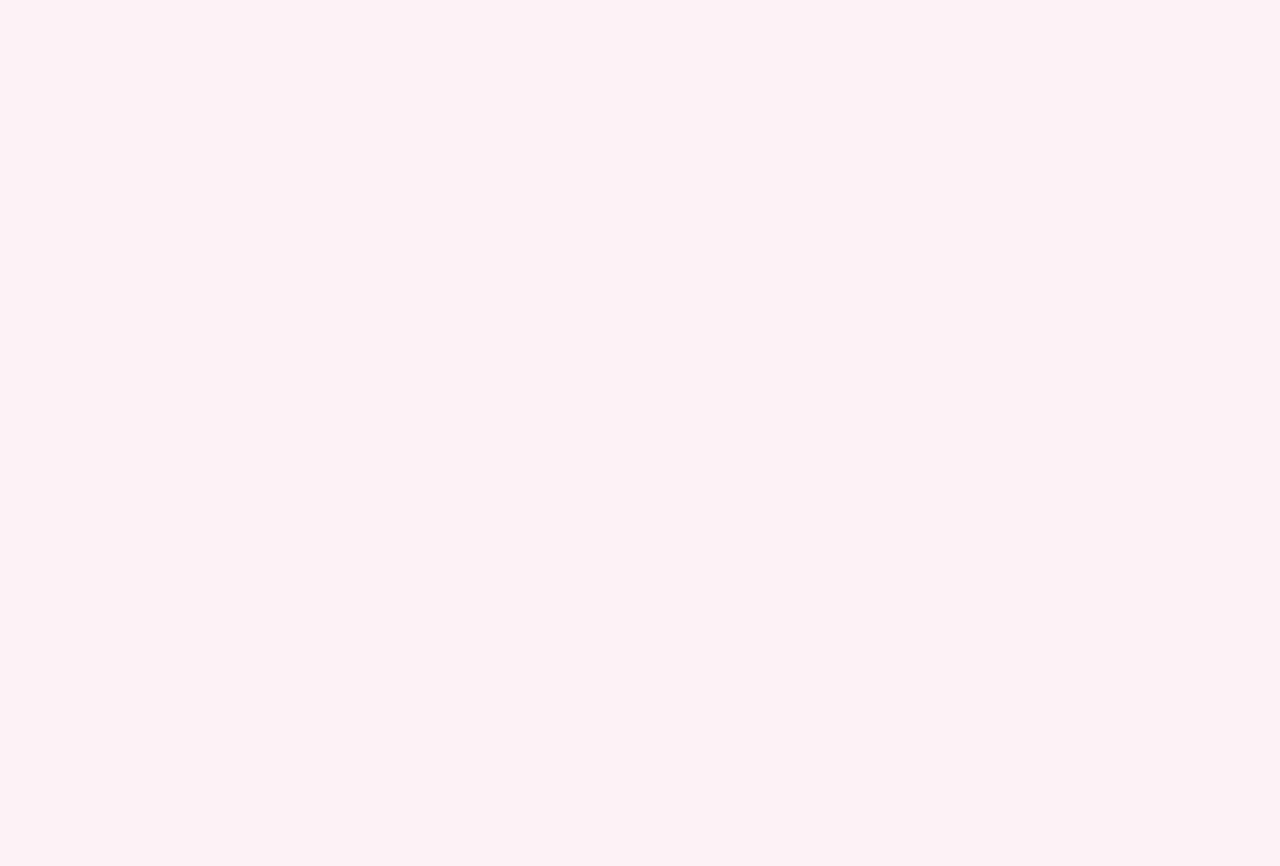
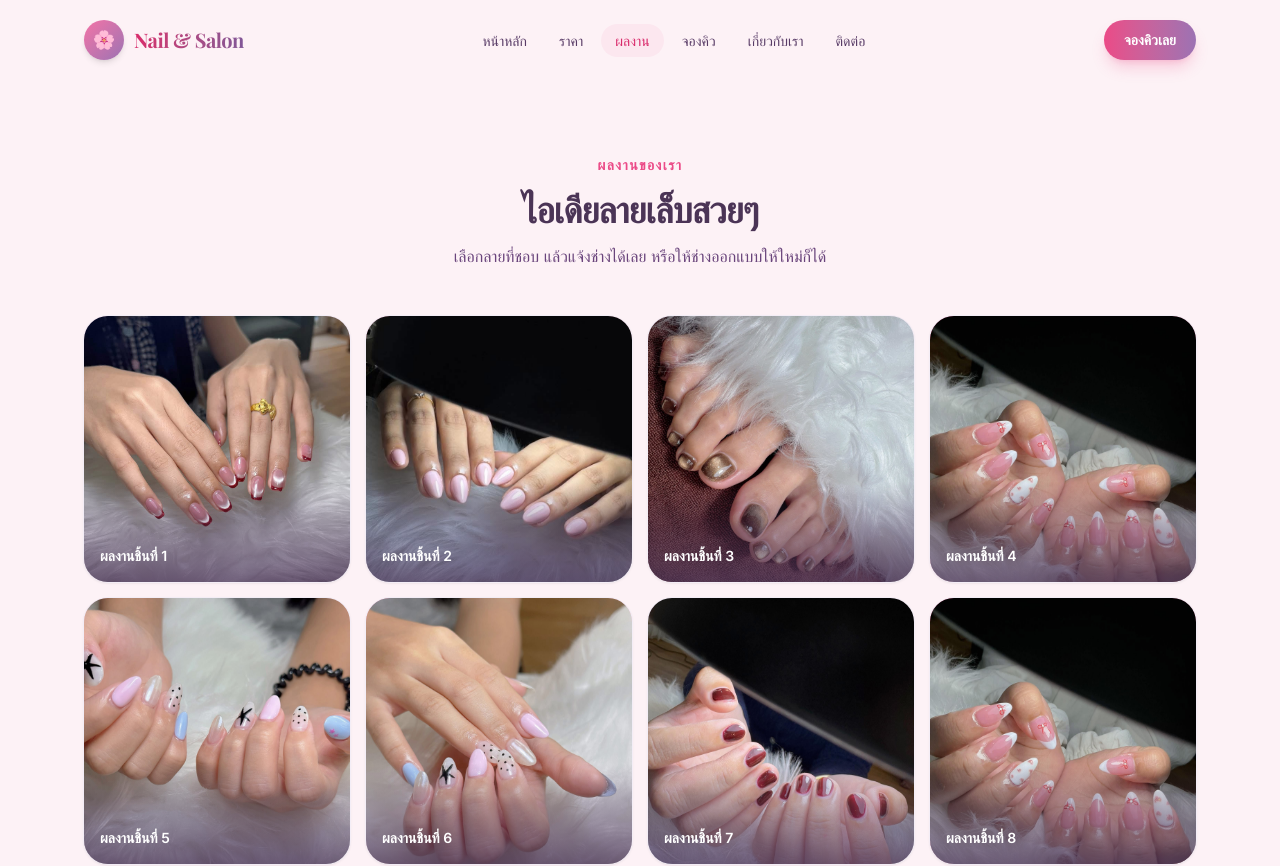
Before and after one commit to peemalanong945-cloud/nail-salonyala, a React (Vite) app: page /works in a window 1280 px wide. Before the commit this address had no page. Shown: the top 866 px of the page. Before the commit the page ends 800 px from the top, so only its background shows below. Built offline with nearby package versions, Linux system fonts and the light colour scheme.

Commit message:
Homepage gallery preview (4 photos) + full /works page with all 66

```diff
--- a/src/App.jsx
+++ b/src/App.jsx
@@ -12,6 +12,7 @@ import FloatingBookButton from "./components/FloatingBookButton";
 import Admin from "./pages/Admin";
 import BookingPage from "./pages/BookingPage";
 import PriceListPage from "./pages/PriceListPage";
+import WorksPage from "./pages/WorksPage";
 
 function HomePage() {
   const location = useLocation();
@@ -33,7 +34,7 @@ function HomePage() {
         <Hero />
         <HowItWorks />
         <About />
-        <Gallery />
+        <Gallery preview />
         <CtaBanner />
         <Contact />
       </main>
@@ -50,6 +51,7 @@ function App() {
         <Route path="/" element={<HomePage />} />
         <Route path="/booking" element={<BookingPage />} />
         <Route path="/price" element={<PriceListPage />} />
+        <Route path="/works" element={<WorksPage />} />
         <Route path="/admin" element={<Admin />} />
       </Routes>
     </BrowserRouter>
--- a/src/components/Footer.jsx
+++ b/src/components/Footer.jsx
@@ -3,6 +3,7 @@ import { useLocation, useNavigate } from "react-router-dom";
 const quickLinks = [
   { href: "/", label: "หน้าหลัก" },
   { href: "/price", label: "ราคา" },
+  { href: "/works", label: "ผลงาน" },
   { href: "/booking", label: "จองคิว" },
   { href: "/#about", label: "เกี่ยวกับเรา" },
   { href: "/#contact", label: "ติดต่อ" },
--- a/src/components/Gallery.jsx
+++ b/src/components/Gallery.jsx
@@ -1,18 +1,29 @@
 import { useEffect, useState } from "react";
+import { Link, useNavigate } from "react-router-dom";
 import { gallery } from "../data";
 import SectionHeading from "./SectionHeading";
 
-export default function Gallery() {
+export default function Gallery({ preview = false, limit = 4 }) {
+  const navigate = useNavigate();
+  const items = preview ? gallery.slice(0, limit) : gallery;
   const [openIndex, setOpenIndex] = useState(null);
+
+  const open = (i) => {
+    if (preview) {
+      navigate("/works");
+      return;
+    }
+    setOpenIndex(i);
+  };
 
   useEffect(() => {
     if (openIndex === null) return;
     const onKey = (e) => {
       if (e.key === "Escape") setOpenIndex(null);
       if (e.key === "ArrowRight")
-        setOpenIndex((i) => (i + 1) % gallery.length);
+        setOpenIndex((i) => (i + 1) % items.length);
       if (e.key === "ArrowLeft")
-        setOpenIndex((i) => (i - 1 + gallery.length) % gallery.length);
+        setOpenIndex((i) => (i - 1 + items.length) % items.length);
     };
     window.addEventListener("keydown", onKey);
     document.body.style.overflow = "hidden";
@@ -20,34 +31,58 @@ export default function Gallery() {
       window.removeEventListener("keydown", onKey);
       document.body.style.overflow = "";
     };
-  }, [openIndex]);
+  }, [openIndex, items.length]);
 
   return (
-    <section id="gallery" className="pb-20 lg:pb-28">
+    <section
+      id="gallery"
+      className={
+        preview
+          ? "pb-6 pt-4 lg:pb-10"
+          : "pb-20 pt-10 lg:pb-28 lg:pt-14"
+      }
+    >
       <div className="mx-auto max-w-6xl px-5">
         <SectionHeading
           eyebrow="ผลงานของเรา"
-          title="ไอเดียลายเล็บสวยๆ"
-          sub="เลือกลายที่ชอบ แล้วแจ้งช่างได้เลย หรือให้ช่างออกแบบให้ใหม่ก็ได้"
+          title={preview ? "ผลงานบางส่วน" : "ไอเดียลายเล็บสวยๆ"}
+          sub={
+            preview
+              ? undefined
+              : "เลือกลายที่ชอบ แล้วแจ้งช่างได้เลย หรือให้ช่างออกแบบให้ใหม่ก็ได้"
+          }
         />
 
-        <div className="mt-14 grid grid-cols-2 gap-4 sm:grid-cols-3 lg:grid-cols-4">
-          {gallery.map((item, i) => (
-            <GalleryCard key={item.id} item={item} index={i} onOpen={() => setOpenIndex(i)} />
+        <div className="mt-12 grid grid-cols-2 gap-4 sm:grid-cols-3 lg:grid-cols-4">
+          {items.map((item, i) => (
+            <GalleryCard key={item.id} item={item} index={i} onOpen={() => open(i)} />
           ))}
         </div>
 
-        <p className="mt-10 text-center text-sm text-plum-600">
-          ผลงานจริงจากร้าน · แตะรูปเพื่อดูภาพใหญ่
-        </p>
+        {preview && (
+          <div className="mt-8 text-center">
+            <Link
+              to="/works"
+              className="inline-flex items-center gap-2 rounded-full bg-plum-800 px-7 py-3 text-sm font-semibold text-white shadow-lg transition hover:scale-105 hover:bg-plum-900"
+            >
+              ดูผลงานทั้งหมด ({gallery.length} รูป) →
+            </Link>
+          </div>
+        )}
 
-        {openIndex !== null && (
+        {!preview && (
+          <p className="mt-10 text-center text-sm text-plum-600">
+            ผลงานจริงจากร้าน · แตะรูปเพื่อดูภาพใหญ่
+          </p>
+        )}
+
+        {!preview && openIndex !== null && (
           <Lightbox
-            item={gallery[openIndex]}
+            item={items[openIndex]}
             index={openIndex}
             onClose={() => setOpenIndex(null)}
-            onPrev={() => setOpenIndex((openIndex - 1 + gallery.length) % gallery.length)}
-            onNext={() => setOpenIndex((openIndex + 1) % gallery.length)}
+            onPrev={() => setOpenIndex((openIndex - 1 + items.length) % items.length)}
+            onNext={() => setOpenIndex((openIndex + 1) % items.length)}
           />
         )}
       </div>
--- a/src/components/Navbar.jsx
+++ b/src/components/Navbar.jsx
@@ -4,6 +4,7 @@ import { Link, useLocation, useNavigate } from "react-router-dom";
 const links = [
   { href: "/", label: "หน้าหลัก", match: "/" },
   { href: "/price", label: "ราคา", match: "/price" },
+  { href: "/works", label: "ผลงาน", match: "/works" },
   { href: "/booking", label: "จองคิว", match: "/booking" },
   { href: "/#about", label: "เกี่ยวกับเรา" },
   { href: "/#contact", label: "ติดต่อ" },
--- /dev/null
+++ b/src/pages/WorksPage.jsx
@@ -0,0 +1,15 @@
+import Navbar from "../components/Navbar";
+import Footer from "../components/Footer";
+import Gallery from "../components/Gallery";
+
+export default function WorksPage() {
+  return (
+    <>
+      <Navbar />
+      <main className="pt-24">
+        <Gallery />
+      </main>
+      <Footer />
+    </>
+  );
+}
```
Also changed, not shown: 1 other file (tests, documents, lock files or other folders).
